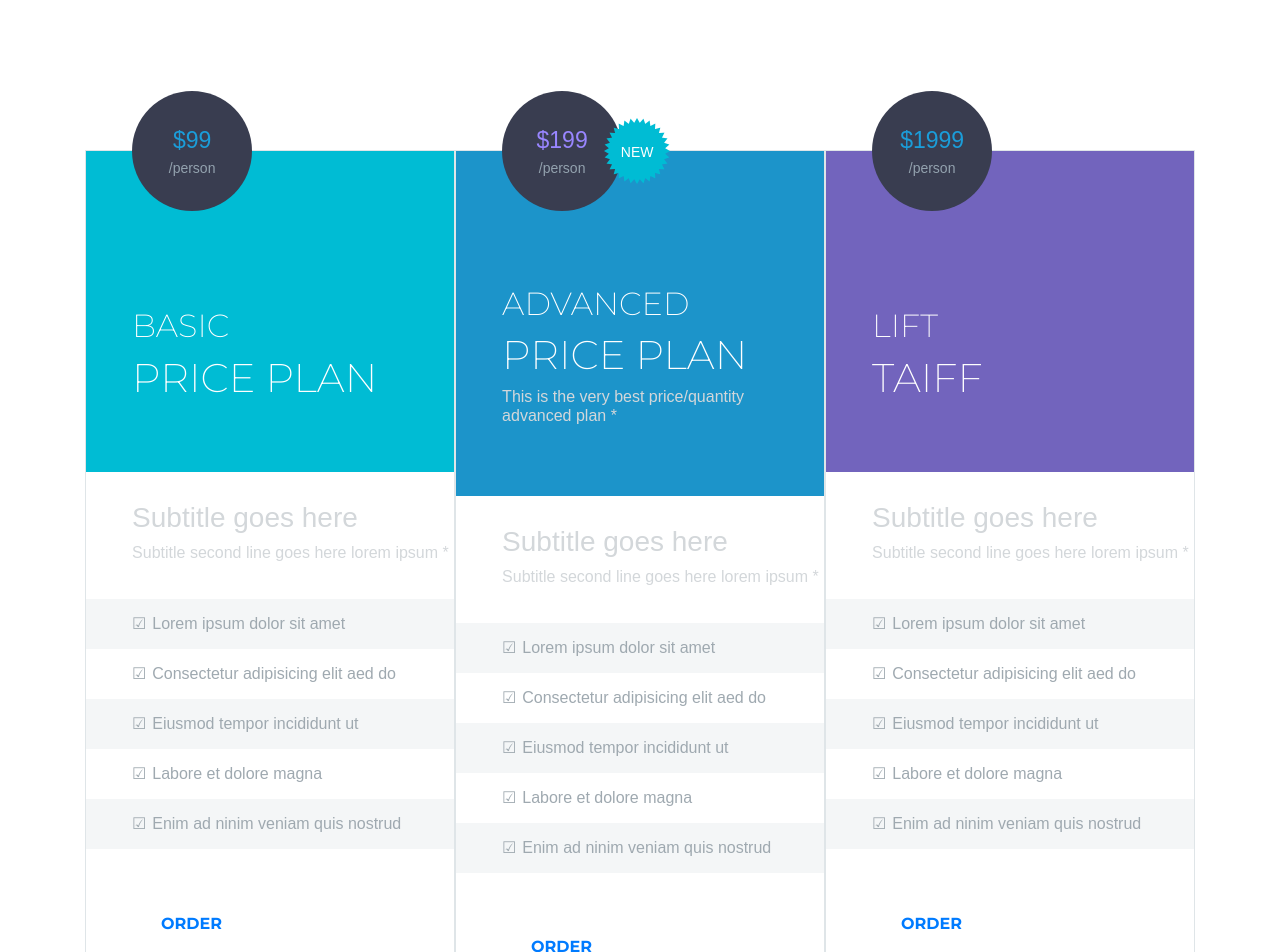
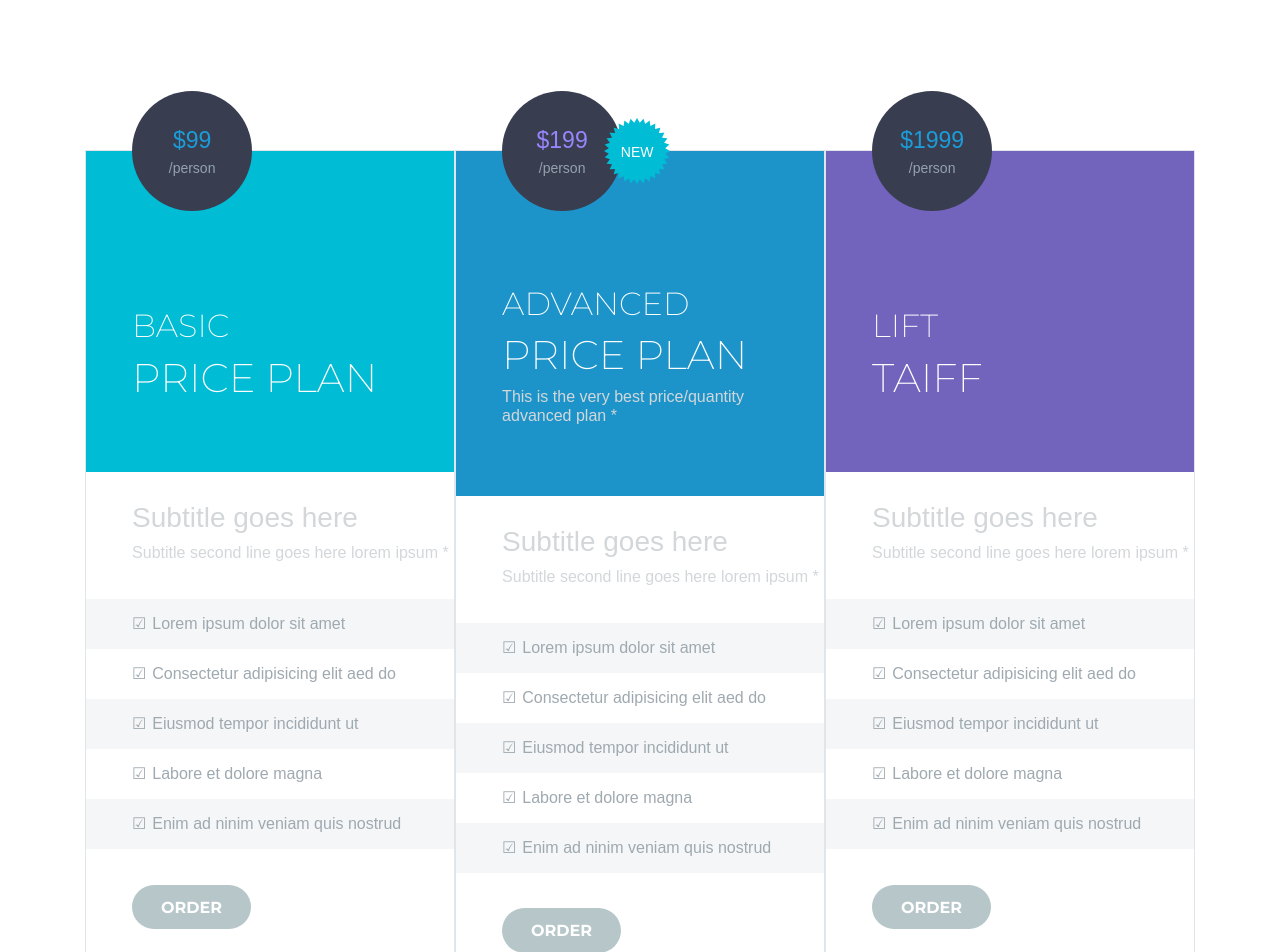
Before and after one commit to thuongdong/LearnVueJS, a Vue app: page / in a window 1280 px wide. Shown: the top 952 px of the page. Built offline with nearby package versions, Linux system fonts and the light colour scheme; what vue-paginate would draw is missing.

Commit message:
add gird bootstrap

```diff
--- a/src/App.vue
+++ b/src/App.vue
@@ -1,7 +1,7 @@
 <template>
   <div class="container">
-    <div class="row no-gutters">
-      <div class="col-sm">
+    <div class="row justify-content-center no-gutters">
+      <div class="col-xl-4">
         <div class="price">$99<span class="price-limit">/person</span></div>
         <header class="table-level-basic">
           <h2 class="">BASIC</h2>
@@ -13,22 +13,20 @@
             <h6>Subtitle second line goes here lorem ipsum *</h6>
           </div>
         </div>
-        <div class="table-list">
-          <ul>
-            <li>Lorem ipsum dolor sit amet</li>
-            <li>Consectetur adipisicing elit aed do</li>
-            <li>Eiusmod tempor incididunt ut</li>
-            <li>Labore et dolore magna</li>
-            <li>Enim ad ninim veniam quis nostrud</li>
-          </ul>
-        </div>
+        <ul class="table-list">
+          <li class="table-list-detail">Lorem ipsum dolor sit amet</li>
+          <li class="table-list-detail">Consectetur adipisicing elit aed do</li>
+          <li class="table-list-detail">Eiusmod tempor incididunt ut</li>
+          <li class="table-list-detail">Labore et dolore magna</li>
+          <li class="table-list-detail">Enim ad ninim veniam quis nostrud</li>
+        </ul>
         <div class="table-footer">
           <div class="table-footer-purchase">
-            <a href="https://www.w3schools.com/css/default.asp">ORDER</a>
+            <a class="table-footer-purchase-button" href="https://www.w3schools.com/css/default.asp">ORDER</a>
           </div>
         </div>
       </div>
-      <div class="col-sm">
+      <div class="col-xl-4">
         <div class="price price-new">
           $199
           <span class="price-limit">/person</span>
@@ -47,22 +45,20 @@
             <h6>Subtitle second line goes here lorem ipsum *</h6>
           </div>
         </div>
-        <div class="table-list">
-          <ul>
-            <li>Lorem ipsum dolor sit amet</li>
-            <li>Consectetur adipisicing elit aed do</li>
-            <li>Eiusmod tempor incididunt ut</li>
-            <li>Labore et dolore magna</li>
-            <li>Enim ad ninim veniam quis nostrud</li>
-          </ul>
-        </div>
+        <ul class="table-list">
+         <li class="table-list-detail">Lorem ipsum dolor sit amet</li>
+          <li class="table-list-detail">Consectetur adipisicing elit aed do</li>
+          <li class="table-list-detail">Eiusmod tempor incididunt ut</li>
+          <li class="table-list-detail">Labore et dolore magna</li>
+          <li class="table-list-detail">Enim ad ninim veniam quis nostrud</li>
+        </ul>
         <div class="table-footer">
           <div class="table-footer-purchase">
-            <a href="https://www.w3schools.com/css/default.asp">ORDER</a>
+            <a class="table-footer-purchase-button" href="https://www.w3schools.com/css/default.asp">ORDER</a>
           </div>
         </div>
       </div>
-      <div class="col-sm">
+      <div class="col-xl-4">
         <div class="price">$1999<span class="price-limit">/person</span></div>
         <div class="table-level-lift">
           <h2 class="">LIFT</h2>
@@ -74,18 +70,16 @@
             <h6>Subtitle second line goes here lorem ipsum *</h6>
           </div>
         </div>
-        <div class="table-list">
-          <ul>
-            <li>Lorem ipsum dolor sit amet</li>
-            <li>Consectetur adipisicing elit aed do</li>
-            <li>Eiusmod tempor incididunt ut</li>
-            <li>Labore et dolore magna</li>
-            <li>Enim ad ninim veniam quis nostrud</li>
-          </ul>
-        </div>
+        <ul class="table-list">
+         <li class="table-list-detail">Lorem ipsum dolor sit amet</li>
+          <li class="table-list-detail">Consectetur adipisicing elit aed do</li>
+          <li class="table-list-detail">Eiusmod tempor incididunt ut</li>
+          <li class="table-list-detail">Labore et dolore magna</li>
+          <li class="table-list-detail">Enim ad ninim veniam quis nostrud</li>
+        </ul>
         <div class="table-footer">
           <div class="table-footer-purchase">
-            <a href="https://www.w3schools.com/css/default.asp">ORDER</a>
+            <a class="table-footer-purchase-button" href="https://www.w3schools.com/css/default.asp">ORDER</a>
           </div>
         </div>
       </div>
@@ -98,13 +92,14 @@
   box-sizing: border-box;
 }
 .container {
-  max-width: 1170px;
+  max-width: 1173px;
   margin-top: 150px;
   margin-bottom: 150px;
   font-family: 'Source Sans Pro', sans-serif;
 }
-.col-sm {
+.col-xl-4 {
   position: relative;
+  max-width: 391px;
   margin-bottom: 70px;
   border: 0.5px solid #dfe5e8;
 }
@@ -150,25 +145,25 @@
 .table-title-text {
   padding: 8% 0 8% 12.53%;
 }
-ul {
+.table-list {
   margin: 0;
   padding: 0;
   list-style-type: none;
   font-weight: 200;
   color: #9fa9b0;
 }
-li {
+.table-list-detail  {
   padding-left: 18%;
   transition: all 0.3s;
   line-height: 50px;
   background: #ffffff;
 }
-li:before {
+.table-list-detail:before {
   position: absolute;
   content: "\2611";
   left: 12.53%;
 }
-li:nth-child(odd) {
+.table-list-detail:nth-child(odd) {
   background: #f4f6f7;
 }
 .table-footer-purchase {
@@ -176,13 +171,13 @@ li:nth-child(odd) {
   font-family: 'Montserrat', sans-serif;
   font-weight: 700;
 }
-a {
+.table-footer-purchase-button {
   padding: 4% 9%;
   color: #ffffff;
   background: #b6c6c9;
   border-radius: 30px;
 }
-a:hover {
+.table-footer-purchase-button:hover {
   text-decoration: none;
   color: #ffffff;
   background: #2c2e3d;
```
